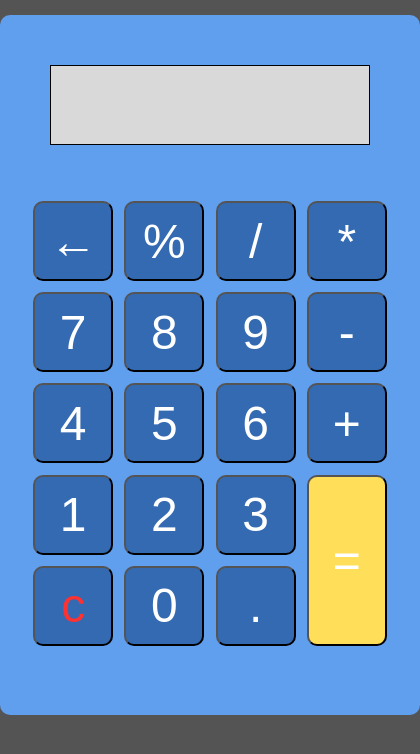
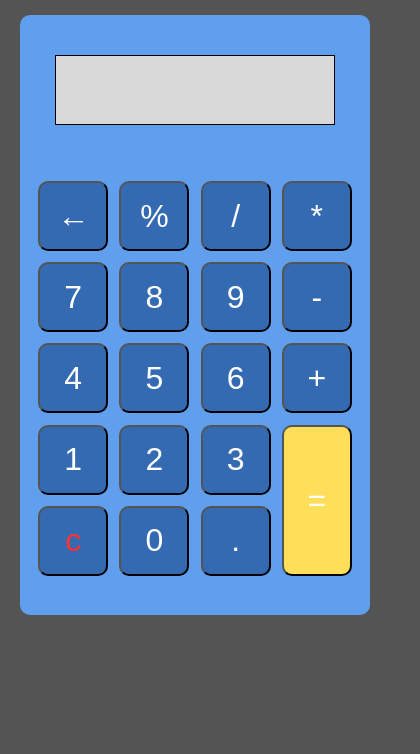
Before and after one commit to humphreydc/Calculator, a plain HTML site: page index.html in a window 390 px wide. Shown: the whole page, 420 px wide, since content can reach past the window. Drawn offline with Linux system fonts and the light colour scheme.

Commit message:
Update styles.css

```diff
--- a/styles.css
+++ b/styles.css
@@ -17,7 +17,7 @@ body {
     background-color: #609eee;
     margin: 10px auto;
     border-radius: 10px;
-    padding-top: 50px;
+    padding-top: 5rem;
     margin-top: 15px;
 }
 
@@ -69,3 +69,29 @@ button:hover {
 #equals {
     background-color: #ffde59;
 }
+
+@media only screen and (max-width: 600px) {
+    body {
+        font-size: 8px;
+    }
+
+    #calculator {
+        width: 350px;
+        height: 600px;
+        padding: 2.5rem;
+    }
+
+    #screen {
+        width: 280px;
+        height: 70px;
+    }
+
+    #keys {
+        grid-template-rows: 70px 70px 70px 70px 70px;
+        grid-template-columns: 70px 70px 70px 70px;
+    }
+
+    button {
+        font-size: 2rem;
+    }
+}
```
